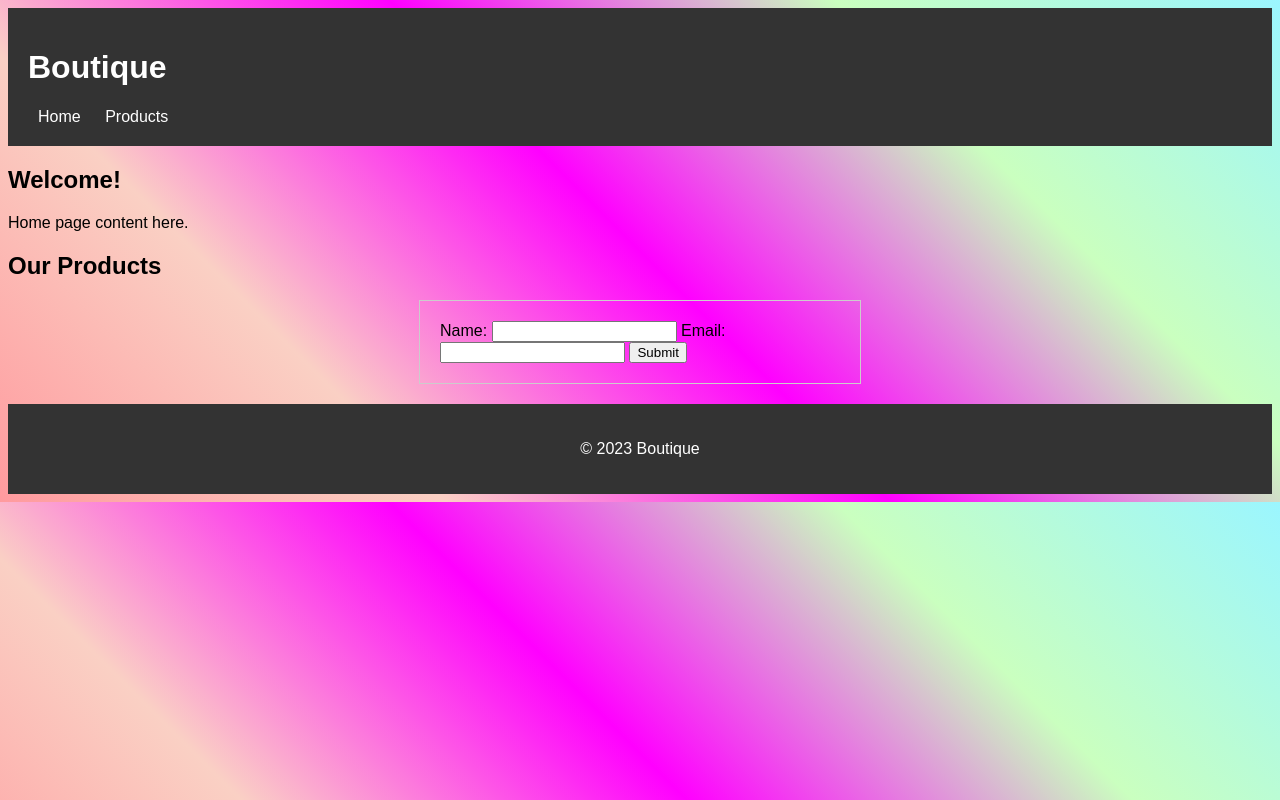
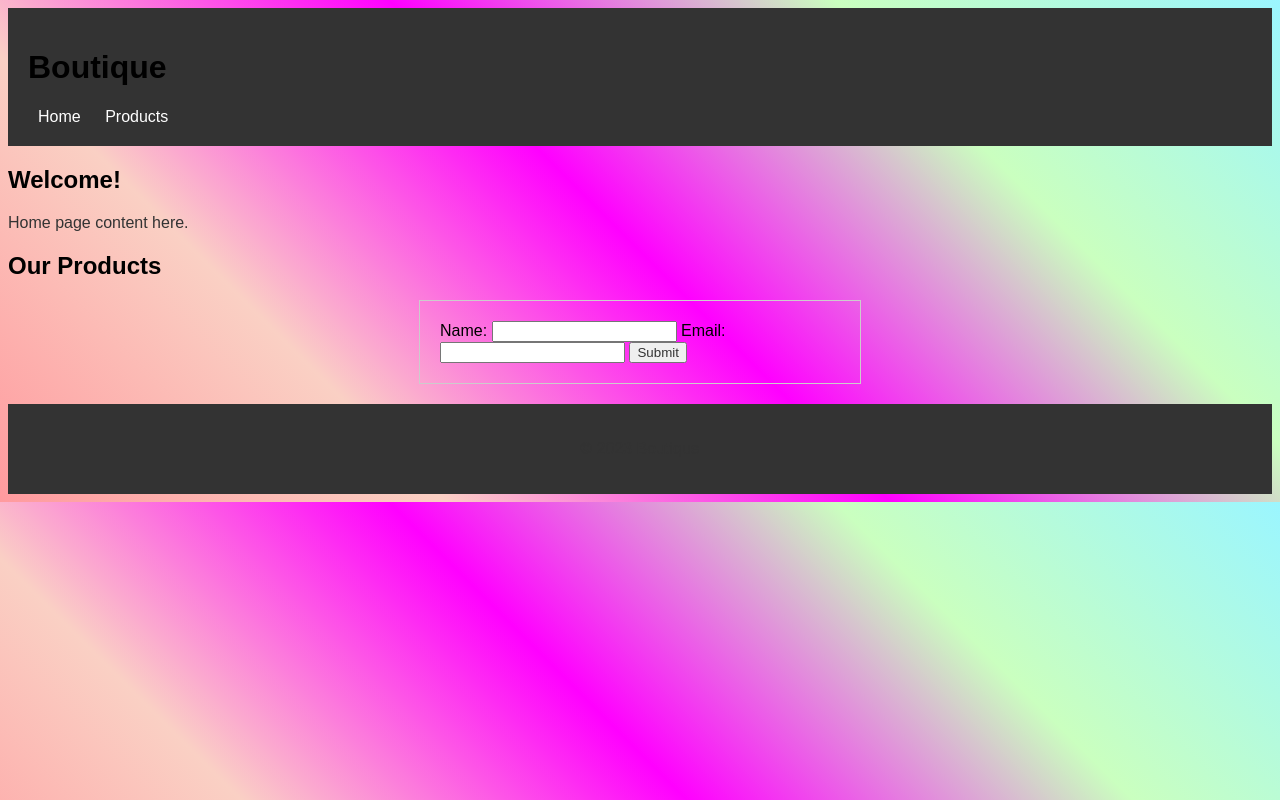
Before and after one commit to happy-1310/amazon-errorfixing, a plain HTML site: page index.html in a window 1280 px wide. Drawn offline with Linux system fonts and the light colour scheme.

Commit message:
Update index.html

```diff
--- a/index.html
+++ b/index.html
@@ -1,6 +1,5 @@
-
 <!DOCTYPE html>
-<html>
+<html lang="en">
 <head>
 <title>Boutique Website</title>
 
@@ -36,6 +35,14 @@ padding: 20px;
 border: 1px solid #ccc;
 }
 
+h1, h2, label {
+color: black;
+}
+
+p, input, button {
+color: #333;
+}
+
 </style>
 
 </head>
@@ -62,9 +69,8 @@ border: 1px solid #ccc;
 <section id="products">
 <h2>Our Products</h2>
 
-
 <div class="product">
-  <!-- product details -->
+<!-- product details -->
 </div>
 </section>
 
```
